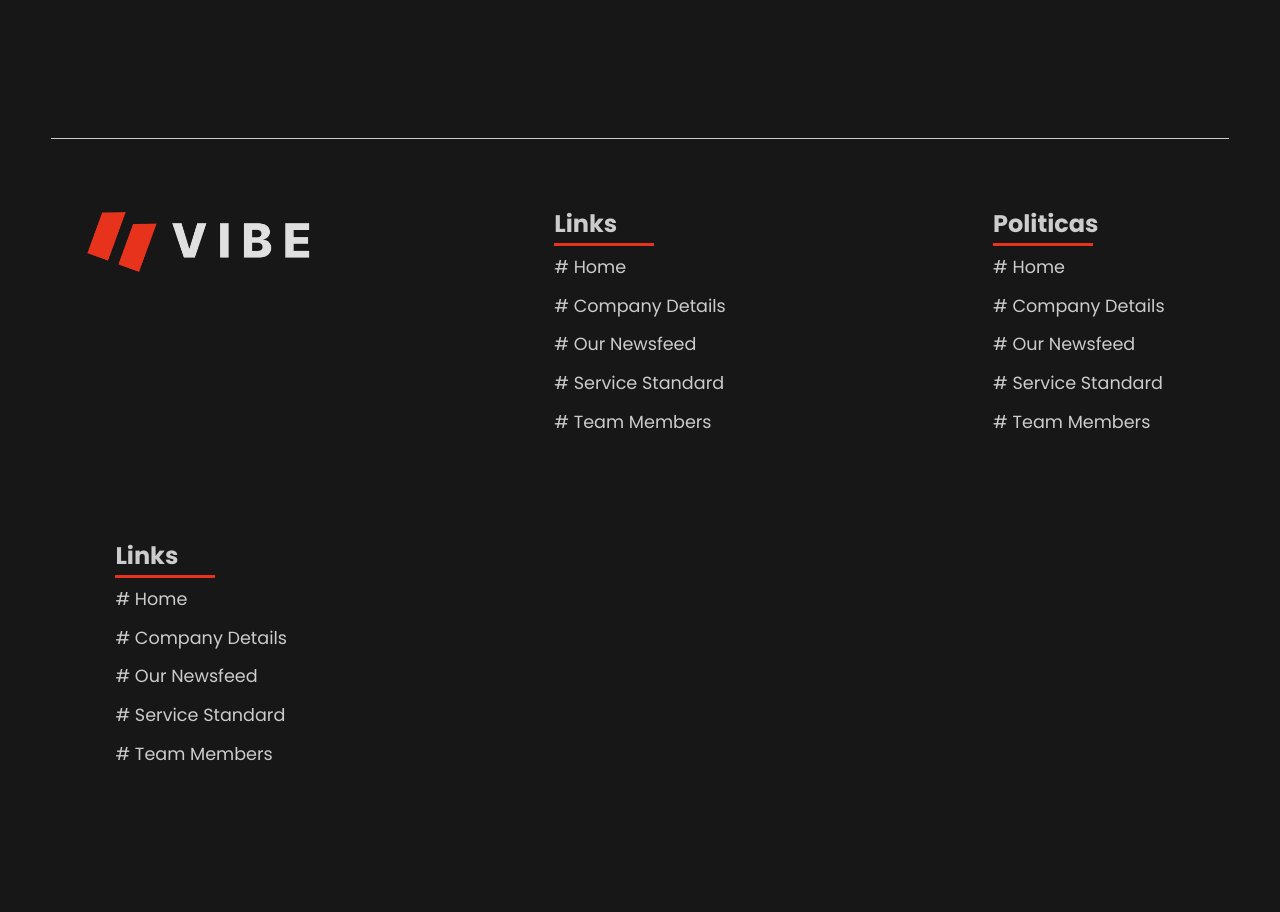
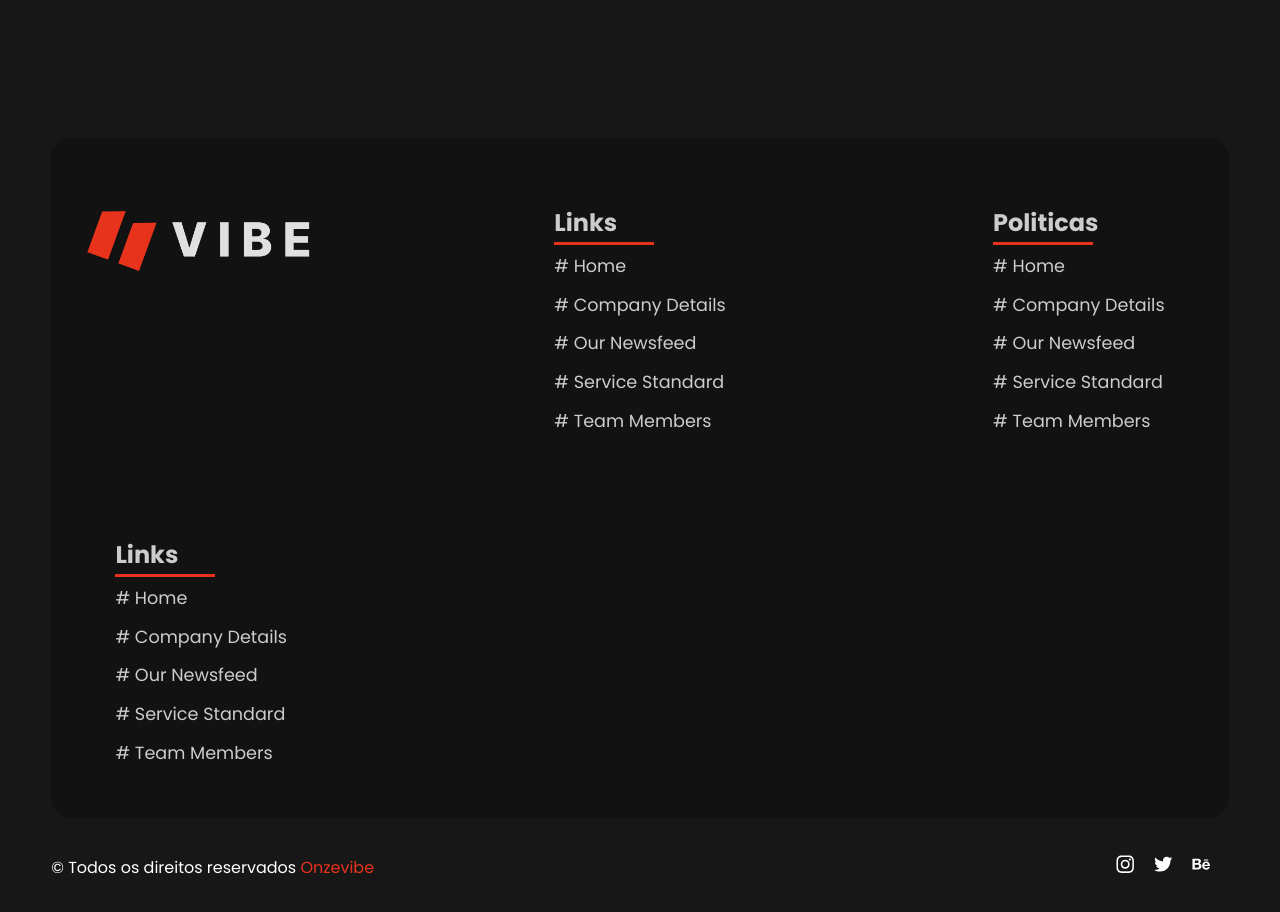
Before and after one commit to LucasAlexsandro/onzevibe, a React (Vite) app in the folder frontend/: page / in a window 1280 px wide. Shown: the part 3060-3972 px from the top of the page. Before the commit the page ends 3879 px from the top, so only its background shows below. Built offline with nearby package versions, Linux system fonts and the light colour scheme.

Commit message:
Update - footer

```diff
--- a/frontend/src/components/Footer/Footer.jsx
+++ b/frontend/src/components/Footer/Footer.jsx
@@ -2,6 +2,7 @@ import React from "react";
 import * as F from "./style";
 import { Container } from "../../pages/Home/style";
 import Logo from "../../assets/LOGO.png";
+import { AiOutlineInstagram, AiOutlineTwitter, AiOutlineBehance, AiFillFacebook, AiOutlineWhatsApp } from "react-icons/ai"
 
 export default function Footer() {
   return (
@@ -76,6 +77,18 @@ export default function Footer() {
             </div>
           </F.FooterArea>
         </Container>
+        <Container>
+          <div className="copy-area">
+            <div>
+              <span>&copy; Todos os direitos reservados <a href="#">Onzevibe</a></span>
+            </div>
+            <div className="social-footer">
+              <a href="" className="social-footer-link"><AiOutlineInstagram/></a>
+              <a href="" className="social-footer-link"><AiOutlineTwitter/></a>
+              <a href="" className="social-footer-link"><AiOutlineBehance/></a>
+            </div>
+          </div>
+        </Container>
       </F.FooterContainer>
     </>
   );
--- a/frontend/src/components/Footer/style.js
+++ b/frontend/src/components/Footer/style.js
@@ -8,13 +8,37 @@ export const FooterContainer = styled.footer`
   -moz-border-radius-topright: 50px;
   border-top-left-radius: 50px;
   border-top-right-radius: 50px;
+
+  .copy-area {
+    width: 100%;
+    margin-bottom: 2rem;
+    color: #fff;
+    display: flex;
+    align-items: center;
+    justify-content: space-between;
+
+    a {
+      color: var(--primary);
+    }
+    .social-footer-link {
+      color: #fff;
+      margin-right: 1rem;
+      font-size: 1.4rem;
+
+      &:hover {
+        color: var(--primary);
+      }
+    }
+  }
 `;
 
 export const FooterArea = styled.div`
   width: 100%;
   min-height: 50vh;
   display: flex;
-  border-top: 1px solid #ccc;
+  background-color: #121212;
+  margin-bottom: 2rem;
+  border-radius: 20px;
 
   .footer-grid {
     width: 100%;
```
